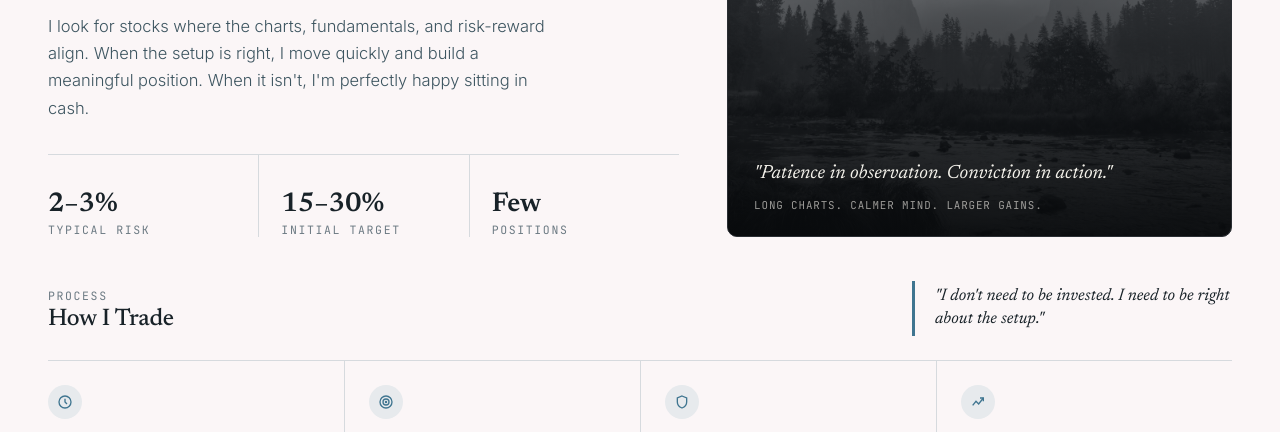
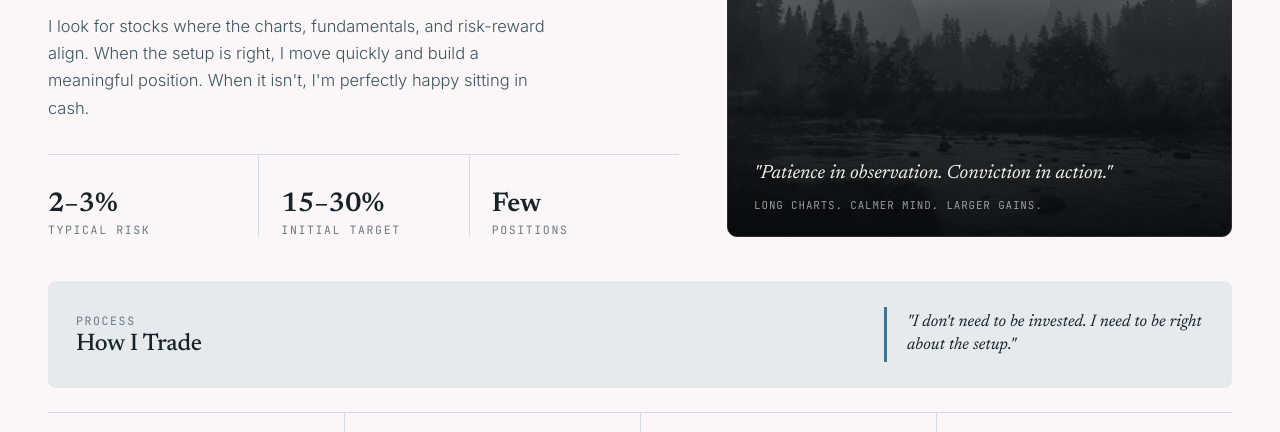
Before and after one commit to Aishwarya941071/yash-banthia, a plain HTML site: page index.html in a window 1280 px wide. Shown: the part 313-745 px from the top of the page. Drawn offline with Linux system fonts and the light colour scheme.

Commit message:
Highlight the How I Trade section header with a background panel
Adds a subtle paper-raised background band behind the "How I
Trade" eyebrow/heading and pull quote, creating a visual break
between the hero and the pillar grid below.

Co-Authored-By: Claude Sonnet 5 <noreply@anthropic.com>

```diff
--- a/index.html
+++ b/index.html
@@ -282,6 +282,11 @@
   .block-head{ display:flex; align-items:baseline; justify-content:space-between; gap:16px; margin-bottom:24px; }
   .block-head h2{ font-size:1.5rem; }
   .block-head .eyebrow{ margin-bottom:4px; display:block; }
+  .block-head.highlight{
+    background:var(--paper-raised); border-radius:8px; padding:26px 28px; margin-bottom:24px;
+    align-items:center;
+  }
+  .block-head.highlight .quote-block{ border-left-color:var(--forest-strong); }
 
   .timeline{ display:flex; flex-direction:column; gap:22px; }
   .timeline-item{ display:grid; grid-template-columns: 130px 1fr; gap:18px; }
@@ -536,7 +541,7 @@
     </div>
 
     <div class="block">
-      <div class="block-head">
+      <div class="block-head highlight">
         <div><span class="eyebrow">Process</span><h2>How I Trade</h2></div>
         <div class="quote-block" style="margin-top:0; max-width:320px;"><blockquote style="font-size:1.05rem;">"I don't need to be invested. I need to be right about the setup."</blockquote></div>
       </div>
```
